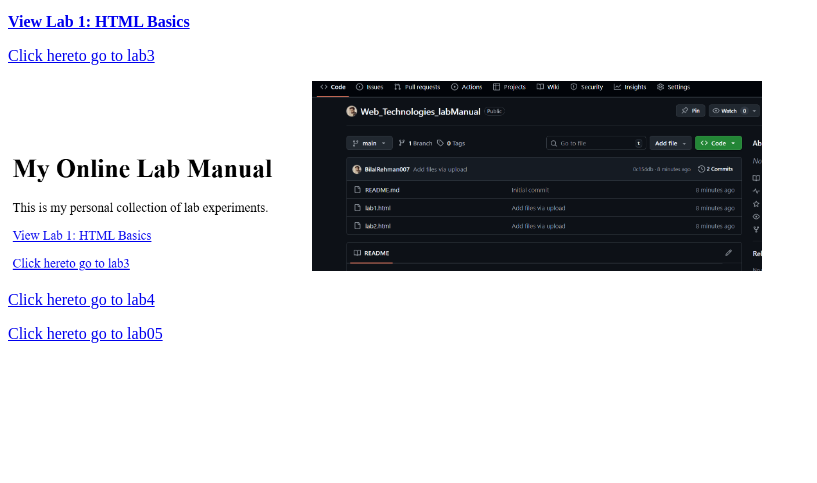
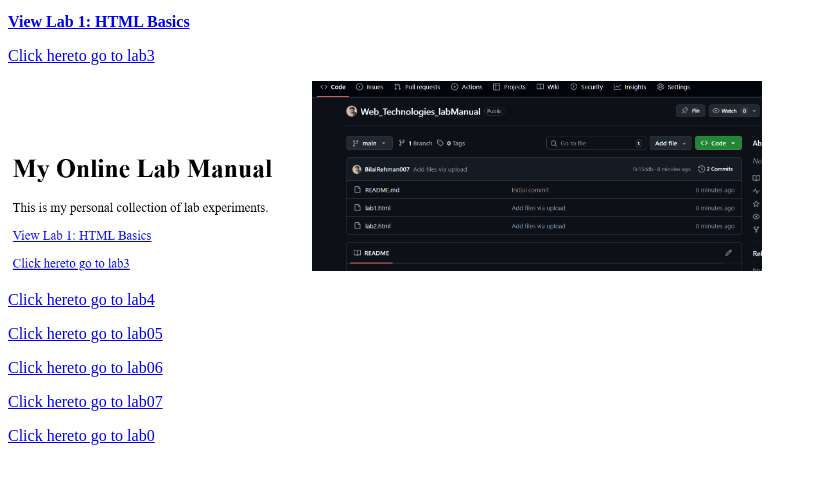
Before and after one commit to BilalRehman007/Web_Technologies_labManual, a plain HTML site: page index.html in a window 1280 px wide. Shown: the part 87-570 px from the top of the page, without its empty margins (0-817 px from the left). Drawn offline with Linux system fonts and the light colour scheme.

Commit message:
Update index.html

```diff
--- a/index.html
+++ b/index.html
@@ -8,3 +8,6 @@
 <img src="Screenshot 2025-09-23 141040.png" alt="" width="450">
 <p><a href="lab4.html">Click hereto go to lab4</a> <br></p>
 <p><a href="lab05.html">Click hereto go to lab05</a> <br></p>
+<p><a href="lab6.html">Click hereto go to lab06</a> <br></p>
+<p><a href="lab7.html">Click hereto go to lab07</a> <br></p>
+<p><a href="lab8.html">Click hereto go to lab0</a> <br></p>
```
